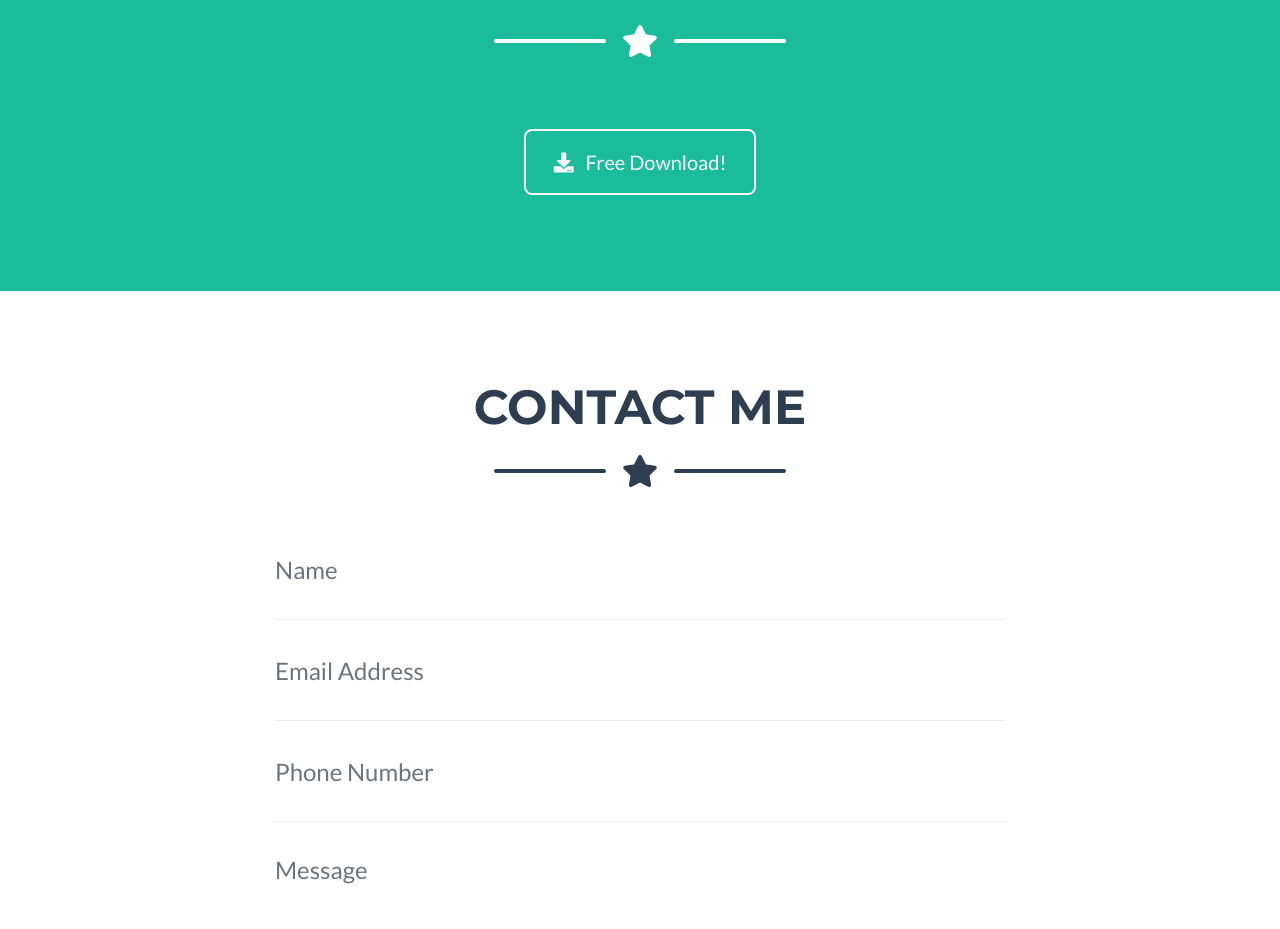
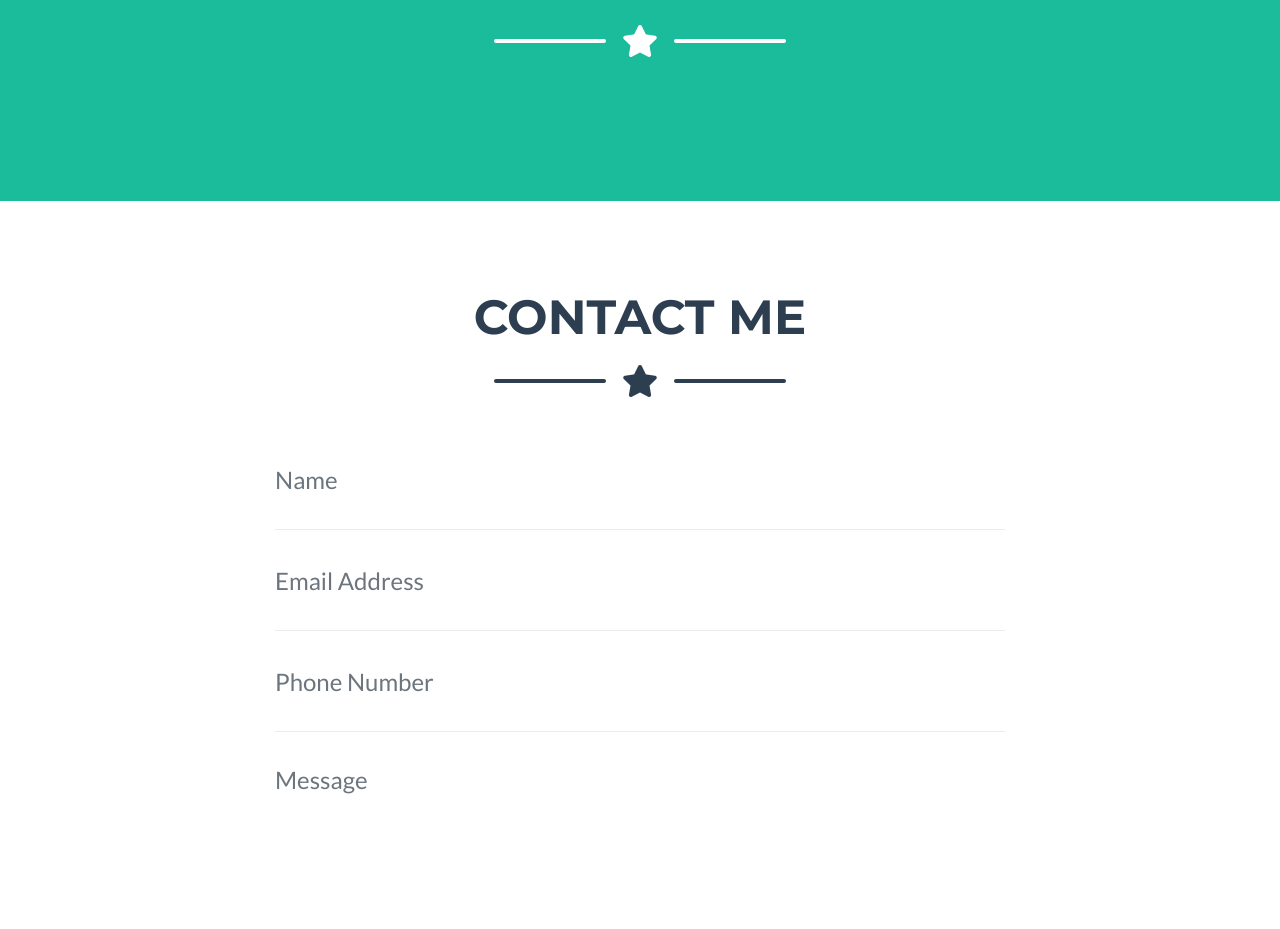
Before and after one commit to iripoli/landing-page, a website with bundled scripts: page index.html in a window 1280 px wide. Shown: the part 2323-3252 px from the top of the page. Built offline with nearby package versions, Linux system fonts and the light colour scheme; files whose address does not match are found by name.

Commit message:
Cambios en el about me again...

```diff
--- a/index.html
+++ b/index.html
@@ -254,12 +254,6 @@
       </div>
 
       <!-- About Section Button -->
-      <div class="text-center mt-4">
-        <a class="btn btn-xl btn-outline-light" href="https://startbootstrap.com/themes/freelancer/">
-          <i class="fas fa-download mr-2"></i>
-          Free Download!
-        </a>
-      </div>
 
     </div>
   </section>
```
